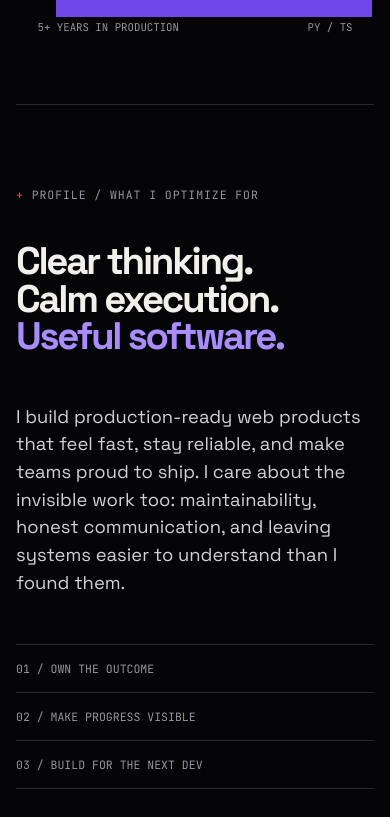
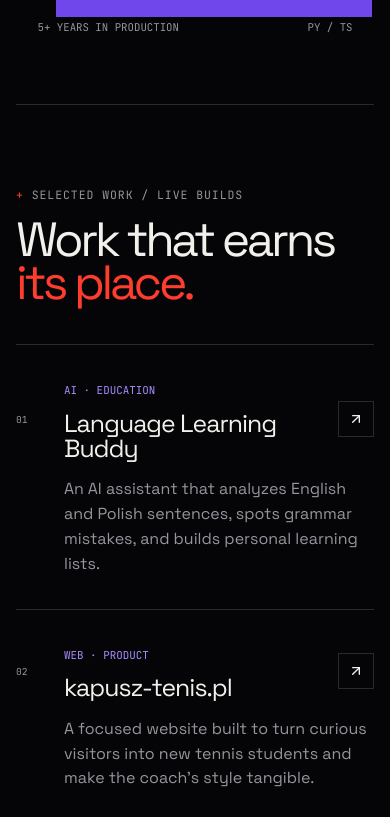
Before and after one commit to jaqb8/aniszewski.com, a React (Vite) app: page / in a window 390 px wide. Shown: the part 987-1804 px from the top of the page. Built offline with nearby package versions, Linux system fonts and the light colour scheme.

Commit message:
Remove profile panel

```diff
--- a/src/App.tsx
+++ b/src/App.tsx
@@ -67,7 +67,7 @@ function App() {
     return () => observer.disconnect();
   }, []);
 
-  const navLinks = [["About", "#profile"], ["Work", "#work"], ["Stack", "#stack"], ["Contact", "#contact"]];
+  const navLinks = [["Work", "#work"], ["Stack", "#stack"], ["Contact", "#contact"]];
 
   return (
     <div className="site-shell">
@@ -105,17 +105,6 @@ function App() {
             <div className="portrait-caption"><span>{experienceYears}+ YEARS IN PRODUCTION</span><span>PY / TS</span></div>
           </div>
           <div className="signal-line" aria-hidden="true"><span /></div>
-        </section>
-
-        <section id="profile" className="manifesto section-pad reveal">
-          <SectionLabel>Profile / what I optimize for</SectionLabel>
-          <div className="manifesto-grid">
-            <p className="manifesto-lead">Clear thinking.<br />Calm execution.<br /><span>Useful software.</span></p>
-            <div className="manifesto-copy">
-              <p>I build production-ready web products that feel fast, stay reliable, and make teams proud to ship. I care about the invisible work too: maintainability, honest communication, and leaving systems easier to understand than I found them.</p>
-              <div className="principles" aria-label="Working principles"><span>01 / OWN THE OUTCOME</span><span>02 / MAKE PROGRESS VISIBLE</span><span>03 / BUILD FOR THE NEXT DEV</span></div>
-            </div>
-          </div>
         </section>
 
         <section id="work" className="work-section section-pad">
--- a/src/index.css
+++ b/src/index.css
@@ -57,12 +57,6 @@ button, a { font: inherit; } a { color: inherit; text-decoration: none; }
 .hero-enter { animation: enter .8s var(--ease) both; }.hero-title { animation-delay: .08s; }.hero-intro { animation-delay: .16s; }.hero-actions { animation-delay: .24s; }.portrait-stage { animation-delay: .12s; }
 
 .section-pad { width: min(100% - 3rem, 1240px); margin: auto; padding: 120px 0; }
-.manifesto { border-top: 1px solid var(--line); }
-.manifesto-grid { display: grid; grid-template-columns: .9fr 1.1fr; gap: 7rem; margin-top: 3.5rem; }
-.manifesto-lead { margin: 0; font-size: clamp(2.4rem, 5vw, 5.1rem); line-height: .98; letter-spacing: -.06em; font-weight: 650; }.manifesto-lead span { color: var(--violet-light); }
-.manifesto-copy > p { margin: 0; font-size: clamp(1.15rem, 2vw, 1.55rem); line-height: 1.5; color: #d2d0d5; }
-.principles { margin-top: 3rem; border-top: 1px solid var(--line); }.principles span { display: block; padding: 1rem 0; border-bottom: 1px solid var(--line); color: var(--muted); font: .72rem "JetBrains Mono", monospace; }
-
 .work-section { border-top: 1px solid var(--line); }
 .section-heading { display: flex; justify-content: space-between; align-items: end; margin-bottom: 4rem; }
 .section-heading h2, .stack-panel h2, .credential-heading h2 { margin: 1rem 0 0; font-size: clamp(3rem, 6vw, 6.3rem); line-height: .9; letter-spacing: -.07em; }.section-heading h2 span { color: var(--signal); }
@@ -110,14 +104,14 @@ footer { width: min(100% - 3rem, 1240px); min-height: 120px; margin: auto; displ
   .mobile-link { display: flex; align-items: baseline; gap: 1rem; padding: 1rem 0; border-bottom: 1px solid var(--line); font-size: clamp(2.3rem, 10vw, 5rem); font-weight: 650; letter-spacing: -.06em; animation: enter .45s var(--ease) both; animation-delay: var(--delay); }.mobile-link span { color: var(--violet-light); font: .7rem "JetBrains Mono", monospace; }
   .hero { min-height: auto; grid-template-columns: 1fr; padding-top: 130px; gap: 4rem; }.hero-title { font-size: clamp(3.6rem, 13vw, 7rem); }.hero-title span { margin-left: .18em; }
   .portrait-stage { width: min(88%, 460px); justify-self: center; }.signal-line { display: none; }
-  .manifesto-grid, .credentials { grid-template-columns: 1fr; gap: 3rem; }.stack-section { grid-template-columns: 1fr; }.stack-panel, .experience-panel { padding: 80px 1.5rem; }.experience-panel { padding-left: 1.5rem; }
+  .credentials { grid-template-columns: 1fr; gap: 3rem; }.stack-section { grid-template-columns: 1fr; }.stack-panel, .experience-panel { padding: 80px 1.5rem; }.experience-panel { padding-left: 1.5rem; }
   .project-row { grid-template-columns: 45px 1fr 42px; gap: 1rem; padding: 2rem 0; }.project-row p { grid-column: 2 / 4; margin: 0; }.project-open { grid-column: 3; grid-row: 1; }
   .credential-row { grid-template-columns: 1fr auto 20px; padding: 1.5rem 0; }.credential-row span, .credential-row strong { grid-column: 1; }.credential-row time { grid-column: 2; grid-row: 1 / 3; }.credential-row svg { grid-column: 3; grid-row: 1 / 3; }
   .social-links { position: relative; right: auto; bottom: auto; margin-top: 5rem; flex-wrap: wrap; }
 }
 @media (max-width: 560px) {
   .nav-wrap, .hero, .section-pad, footer { width: min(100% - 2rem, 1240px); }.hero { padding-bottom: 70px; }.hero-title { font-size: 3.35rem; }.hero-actions { align-items: stretch; flex-direction: column; }.button { width: 100%; }
-  .section-pad { padding: 82px 0; }.manifesto-grid { margin-top: 2.5rem; }.section-heading { margin-bottom: 2.5rem; }.project-row { grid-template-columns: 32px 1fr 36px; }.project-number { font-size: .6rem; }.project-row h3 { font-size: 1.55rem; }.project-open { width: 36px; height: 36px; }
+  .section-pad { padding: 82px 0; }.section-heading { margin-bottom: 2.5rem; }.project-row { grid-template-columns: 32px 1fr 36px; }.project-number { font-size: .6rem; }.project-row h3 { font-size: 1.55rem; }.project-open { width: 36px; height: 36px; }
   .experience-row { grid-template-columns: 28px 1fr; }.experience-row time { grid-column: 2; margin-top: .3rem; text-align: left; }.credential-heading img { width: 80px; }.calendar-wrap { padding: 1.25rem; }
   .contact-section { min-height: 650px; padding: 90px 1rem; }.contact-section h2 { font-size: 3.5rem; }.contact-link { font-size: 1rem; }footer { grid-template-columns: 1fr 1fr; padding: 2rem 0; gap: 1rem; }.footer-mark { grid-column: 1 / 3; }footer p:nth-of-type(1) { text-align: left; }.footer-status { text-align: right; }
 }
```
Also changed, not shown: 1 other file (tests, documents, lock files or other folders).
